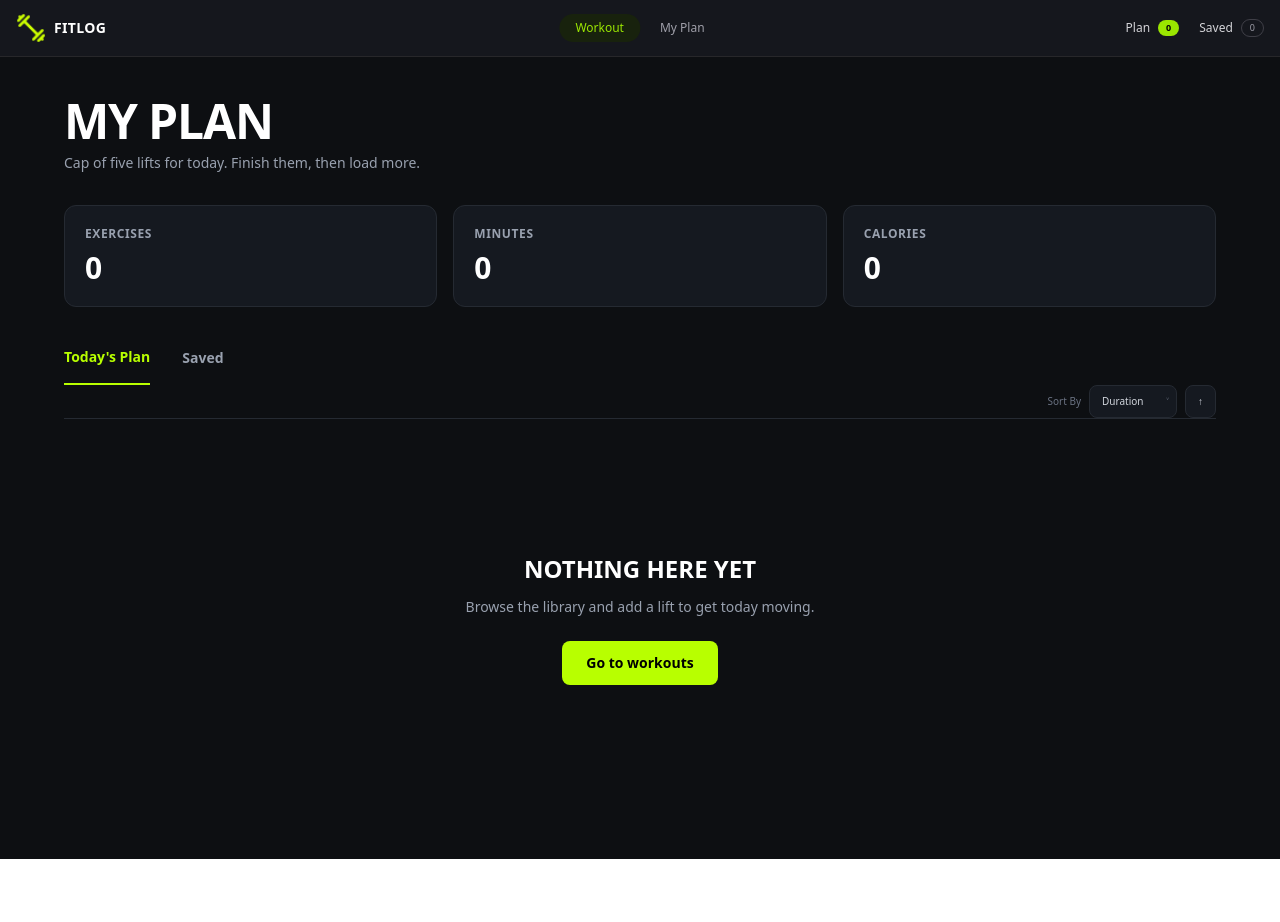
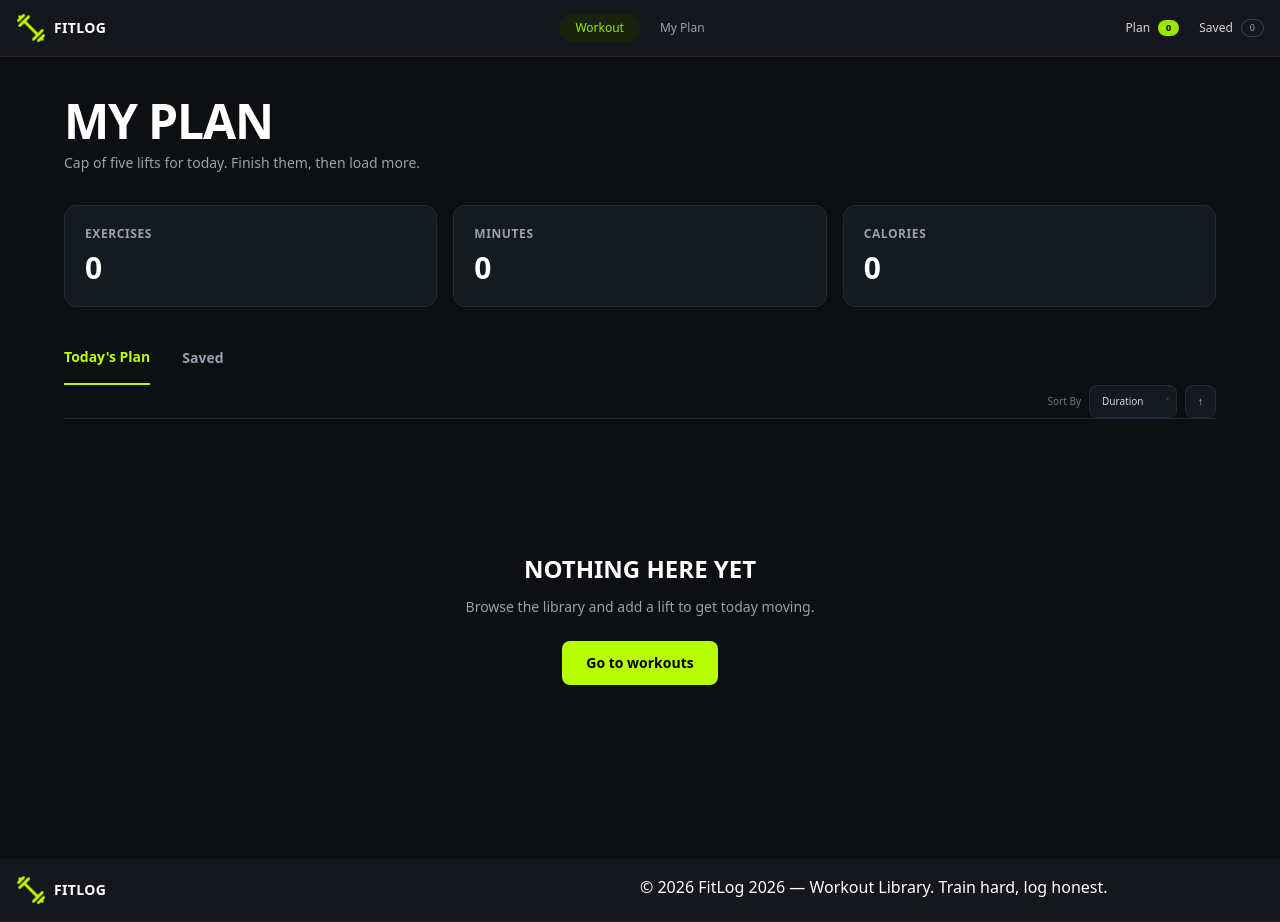
Before and after one commit to jahid-hasan999/assignment-6, a Next.js app: page /my-plan in a window 1280 px wide. Before the commit the page ends 859 px from the top, so only its background shows below. Built offline with nearby package versions, Linux system fonts and the light colour scheme.

Commit message:
add footer

```diff
--- a/src/app/component/shared/DetailsCard.tsx
+++ b/src/app/component/shared/DetailsCard.tsx
@@ -1,6 +1,6 @@
 import { FitlogData } from '@/type/page';
 import Image from 'next/image';
-import Link from 'next/link'
+
 import SaveForLaterBtn from '../plan-list/SaveForLaterBtn';
 import AddPlanBtn from '../plan-list/AddPlanBtn';
 interface DetailsCardProps {
--- /dev/null
+++ b/src/app/component/shared/Footer.tsx
@@ -0,0 +1,27 @@
+import Image from 'next/image';
+
+const Footer = () => {
+  return (
+    <footer className="  border-b border-zinc-800 bg-[#15171D] text-white  p-4">
+      <aside className="grid grid-cols-1 md:grid-cols-2 justify-between container mx-auto">
+        <div className="flex items-center gap-2">
+          <Image
+            src="/logo.png"
+            alt="FITLOG"
+            width={30}
+            height={30}
+            className="object-contain"
+          />
+
+          <span className="text-sm font-bold tracking-wide">FITLOG</span>
+        </div>
+        <p>
+          © 2026 FitLog {new Date().getFullYear()} — Workout Library. Train
+          hard, log honest.
+        </p>
+      </aside>
+    </footer>
+  );
+};
+
+export default Footer;
--- a/src/app/layout.tsx
+++ b/src/app/layout.tsx
@@ -4,6 +4,7 @@ import "./globals.css";
 import { ToastContainer } from "react-toastify";
 import Navbar from "./component/shared/Navbar";
 import PlanProvider from "@/context/PlanContext";
+import Footer from "./component/shared/Footer";
 
 const geistSans = Geist({
   variable: "--font-geist-sans",
@@ -31,10 +32,11 @@ export default function RootLayout({ children }: LayoutProps<"/">) {
 
         <PlanProvider>
 
-        <Navbar />
+          <Navbar />
         <ToastContainer />
 
         {children}
+          <Footer/>
         </PlanProvider>
       </body>
     </html>
--- a/src/context/PlanContext.tsx
+++ b/src/context/PlanContext.tsx
@@ -11,7 +11,7 @@ planAdd:FitlogData[],
   setSavedIds:React.Dispatch<React.SetStateAction<FitlogData[]>>;
 }
 export const PlanContext = createContext<PlanContextProp | undefined>(
-  undefined,
+  undefined
 );
 
 
```
